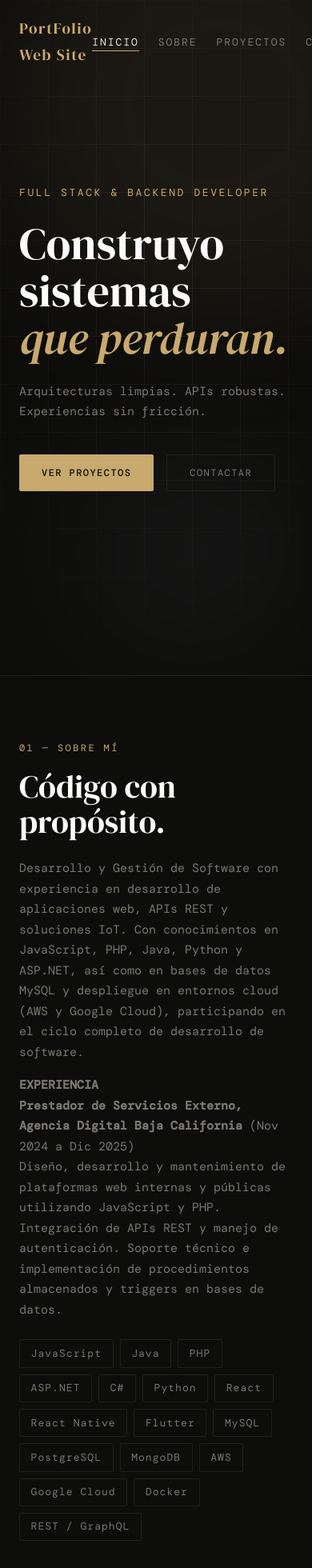
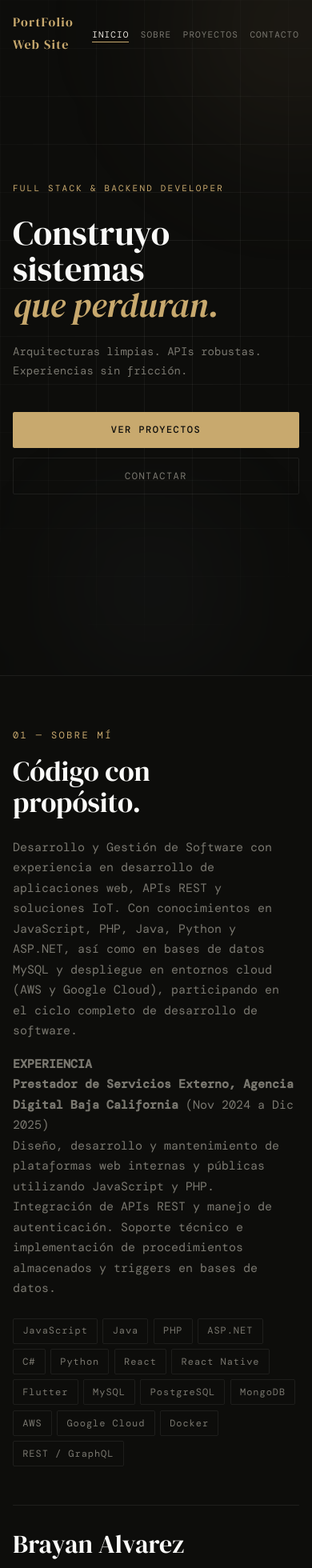
Before and after one commit to BrayanAlv/Portafolio-brayanAlvz, a React app: page / in a window 390 px wide. Shown: the top 1960 px of the page at 80% size. Built offline with nearby package versions, Linux system fonts and the light colour scheme; the HTML template or start-up script is replaced by a standard one; a web font is replaced by a local one.

Commit message:
responsivo

```diff
--- a/src/App.css
+++ b/src/App.css
@@ -686,14 +686,105 @@ img { display: block; max-width: 100%; }
 }
 
 /* ── Responsive ──────────────────────────────────────── */
+
+/* Tablet grande / landscape móvil */
+@media (max-width: 1024px) {
+  .nav { padding: 1.2rem 2rem; }
+  .hero { padding: 0 2rem; }
+  .about, .projects, .contact { padding: 6rem 2rem; }
+  .about-inner { grid-template-columns: 1fr 240px; gap: 3rem; }
+  .projects-grid { grid-template-columns: repeat(auto-fill, minmax(280px, 1fr)); }
+  .hero-badge { right: 3rem; bottom: 3rem; }
+}
+
+/* Tablet portrait */
 @media (max-width: 768px) {
-  .nav { padding: 1.2rem 1.5rem; }
-  .nav-links { gap: 1.5rem; }
+  .nav { padding: 1rem 1.5rem; }
+  .nav-links { gap: 1.2rem; }
+  .nav-links a { font-size: 12px; }
+
   .hero { padding: 0 1.5rem; min-height: 100dvh; }
   .hero-badge { display: none; }
+  .hero-orb--1 { width: 300px; height: 300px; }
+  .hero-orb--2 { width: 200px; height: 200px; }
+
   .about, .projects, .contact { padding: 5rem 1.5rem; }
-  .about-inner, .contact-inner { grid-template-columns: 1fr; gap: 3rem; }
-  .about-stats { border-left: none; border-top: 1px solid var(--border); padding-left: 0; padding-top: 2rem; flex-direction: row; flex-wrap: wrap; gap: 1.5rem; }
+  .about-inner { grid-template-columns: 1fr; gap: 3rem; }
+  .about-text p { max-width: 100%; }
+  .about-stats {
+    border-left: none;
+    border-top: 1px solid var(--border);
+    padding-left: 0;
+    padding-top: 2rem;
+    flex-direction: row;
+    flex-wrap: wrap;
+    gap: 1.5rem;
+  }
+
+  .contact-inner { grid-template-columns: 1fr; gap: 3rem; }
+
   .projects-grid { grid-template-columns: 1fr; }
-  .footer { flex-direction: column; gap: 0.5rem; text-align: center; }
+  .projects-header { margin-bottom: 2rem; }
+
+  .modal { max-height: 95vh; }
+  .modal-header { padding: 1.25rem 1.25rem 0.75rem; }
+  .modal-title { font-size: 1.6rem; }
+  .modal-body { padding: 1.25rem 1.25rem 1.5rem; }
+  .carousel { min-height: 260px; }
+
+  .footer { flex-direction: column; gap: 0.5rem; text-align: center; padding: 1.5rem; }
 }
+
+/* Móvil */
+@media (max-width: 480px) {
+  .nav { padding: 0.9rem 1rem; }
+  .nav-logo { font-size: 1rem; }
+  .nav-links { gap: 0.9rem; }
+  .nav-links a { font-size: 11px; letter-spacing: 0.1em; }
+
+  .hero { padding: 0 1rem; }
+  .hero-title { font-size: clamp(2.6rem, 11vw, 3.5rem); }
+  .hero-eyebrow { font-size: 11px; }
+  .hero-sub { font-size: 14px; }
+  .hero-cta { flex-direction: column; gap: 0.75rem; }
+  .hero-cta .btn { width: 100%; justify-content: center; }
+
+  .about, .projects, .contact { padding: 4rem 1rem; }
+  .section-title { font-size: clamp(2rem, 9vw, 2.8rem); }
+
+  .skills-row { gap: 0.4rem; }
+  .skill-chip { font-size: 12px; padding: 0.3rem 0.7rem; }
+
+  .stat-n { font-size: 2rem; }
+
+  .card { padding: 1.5rem; }
+  .card-name { font-size: 1.5rem; }
+  .card-cta { opacity: 1; transform: translateX(0); }
+  .card-link { opacity: 1; transform: translateX(0); }
+
+  .modal-overlay { padding: 0; align-items: flex-end; }
+  .modal {
+    max-width: 100%;
+    max-height: 92dvh;
+    border-radius: 8px 8px 0 0;
+    border-top: 2px solid var(--modal-accent, var(--gold));
+  }
+  .modal-header { padding: 1rem 1rem 0.75rem; }
+  .modal-title { font-size: 1.4rem; }
+  .modal-body { padding: 1rem 1rem 1.5rem; }
+  .carousel { min-height: 220px; aspect-ratio: 4/3; }
+  .carousel-btn { width: 34px; height: 34px; }
+
+  .contact-email { font-size: 1.1rem; }
+
+  .footer { padding: 1.25rem 1rem; font-size: 12px; }
+}
+
+/* Móvil muy pequeño */
+@media (max-width: 360px) {
+  .nav-links { gap: 0.6rem; }
+  .nav-links a { font-size: 10px; }
+  .hero-title { font-size: clamp(2.2rem, 12vw, 3rem); }
+  .about, .projects, .contact { padding: 3rem 0.85rem; }
+  .card { padding: 1.25rem; }
+}
```
